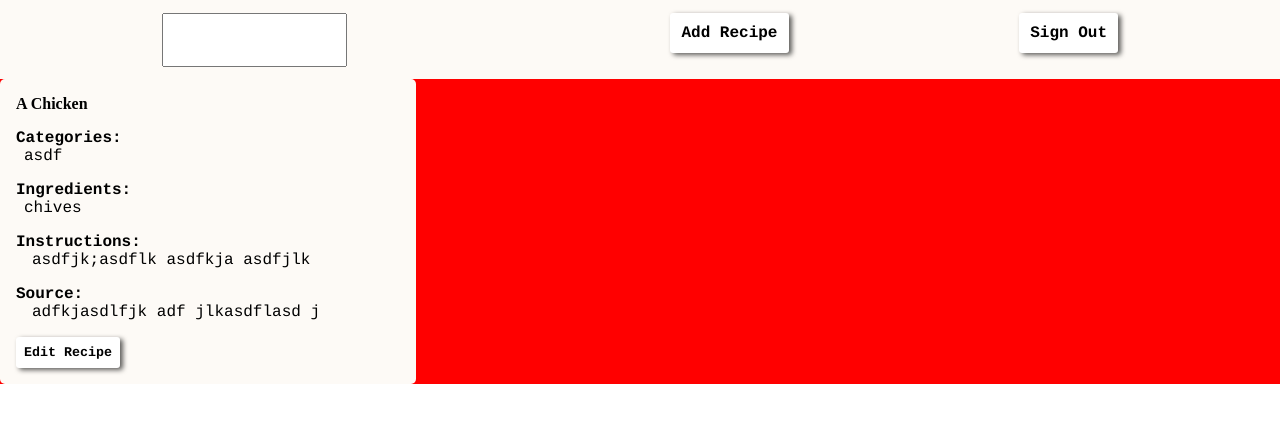
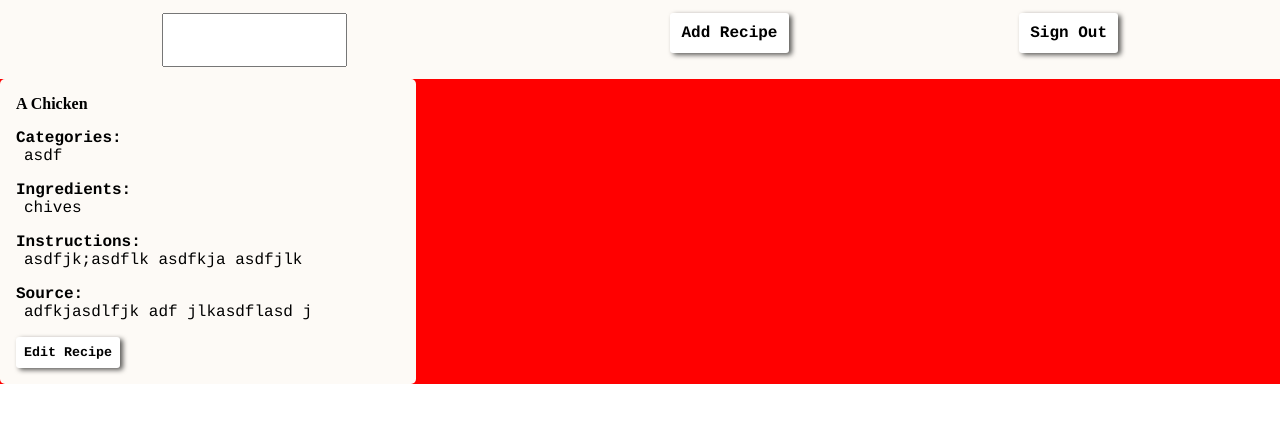
Before and after one commit to Lambda-Secret-Family-Recipes-5/client, a React (Create React App) app: page /recipes in a window 1280 px wide. Shown: the top 422 px of the page. Built offline with nearby package versions, Linux system fonts and the light colour scheme.

Commit message:
Fixed Recipe card indent

```diff
--- a/src/components/Recipe.js
+++ b/src/components/Recipe.js
@@ -50,7 +50,7 @@ const RecipeFieldTitle = styled.p`
 `;
 
 const RecipeFieldText = styled.p`
-  margin: 0 0 1rem 1rem;
+  margin: 0 0 1rem 0.5rem;
 `;
 
 export default function Recipe({category, ingredients, instructions, source, title}) {
```
